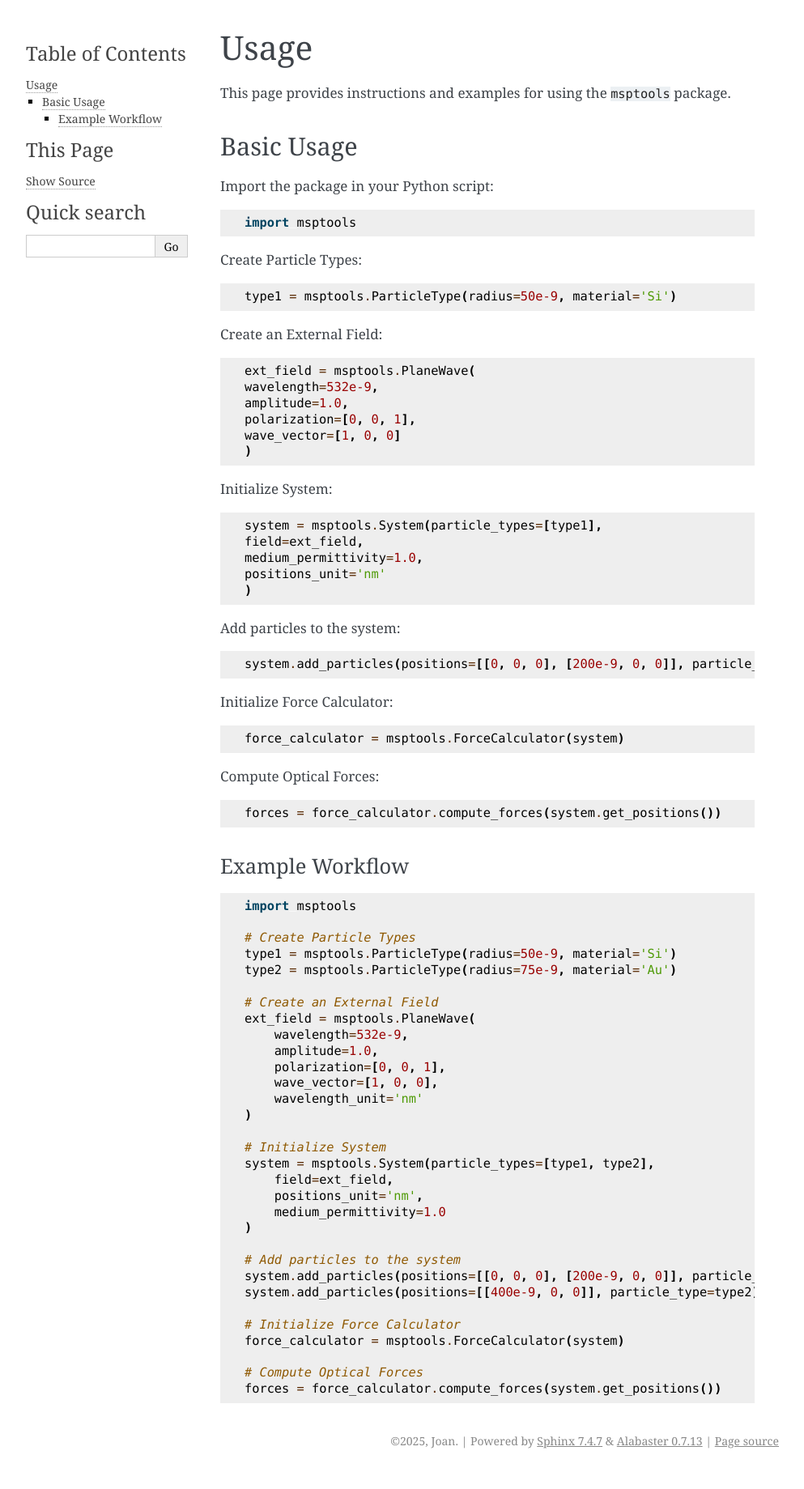
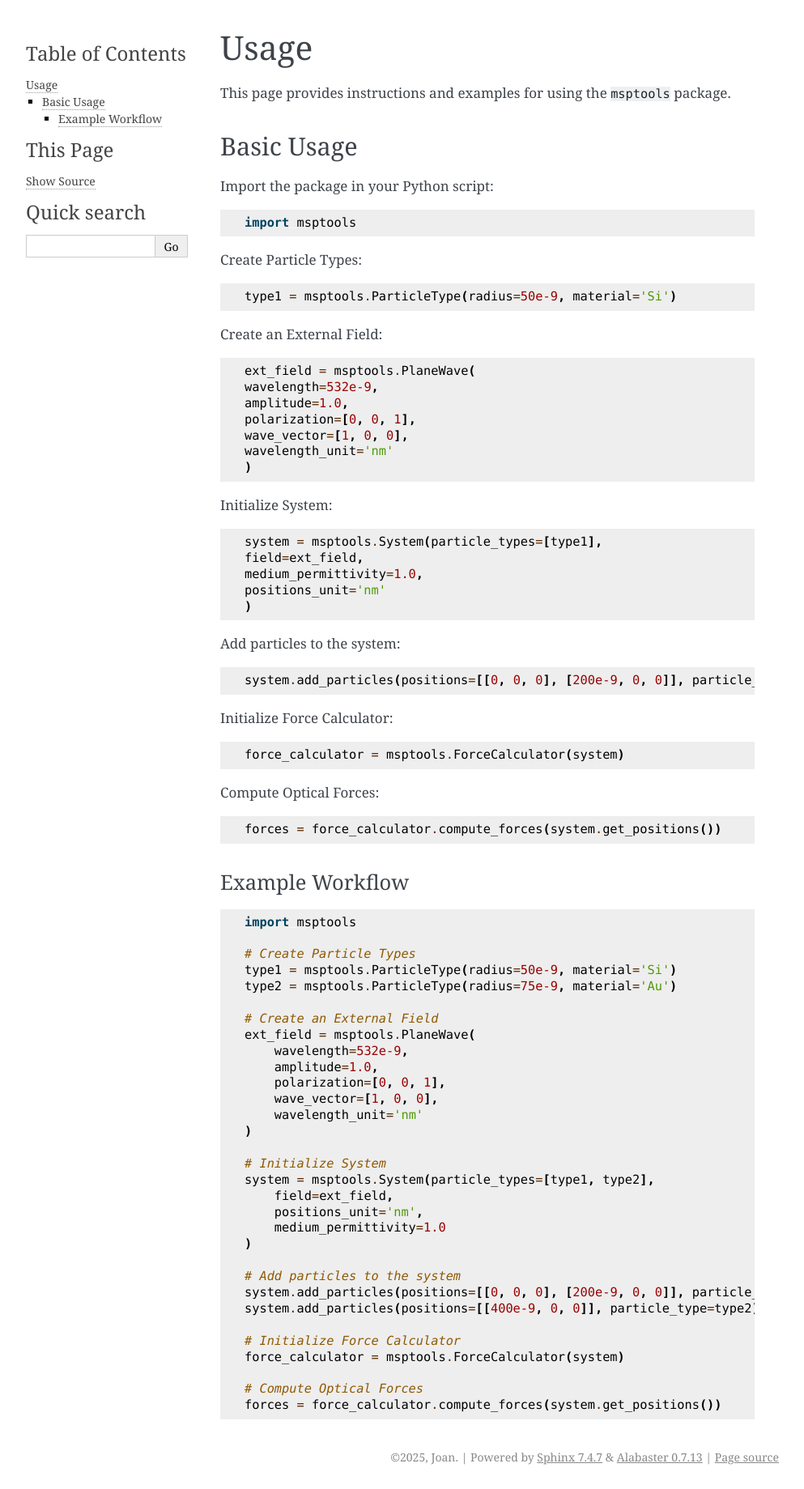
Before and after one commit to JJkrokoder/msptools, a Sphinx documentation site: the page built from docs/source/usage.rst, in a window 1280 px wide. Shown: the whole page at 81% size, without its empty margins (148-1141 px from the left). Built offline with Sphinx 7.4.7, drawn with Linux system fonts in a browser that asks for light colours; pages that are not in the unit, such as notebooks, are missing from menus.

Commit message:
UPdated usage

```diff
--- a/docs/source/usage.rst
+++ b/docs/source/usage.rst
@@ -27,7 +27,8 @@ Create an External Field:
     wavelength=532e-9,
     amplitude=1.0,
     polarization=[0, 0, 1],
-    wave_vector=[1, 0, 0]
+    wave_vector=[1, 0, 0],
+    wavelength_unit='nm'
     )
 
 Initialize System:
```
